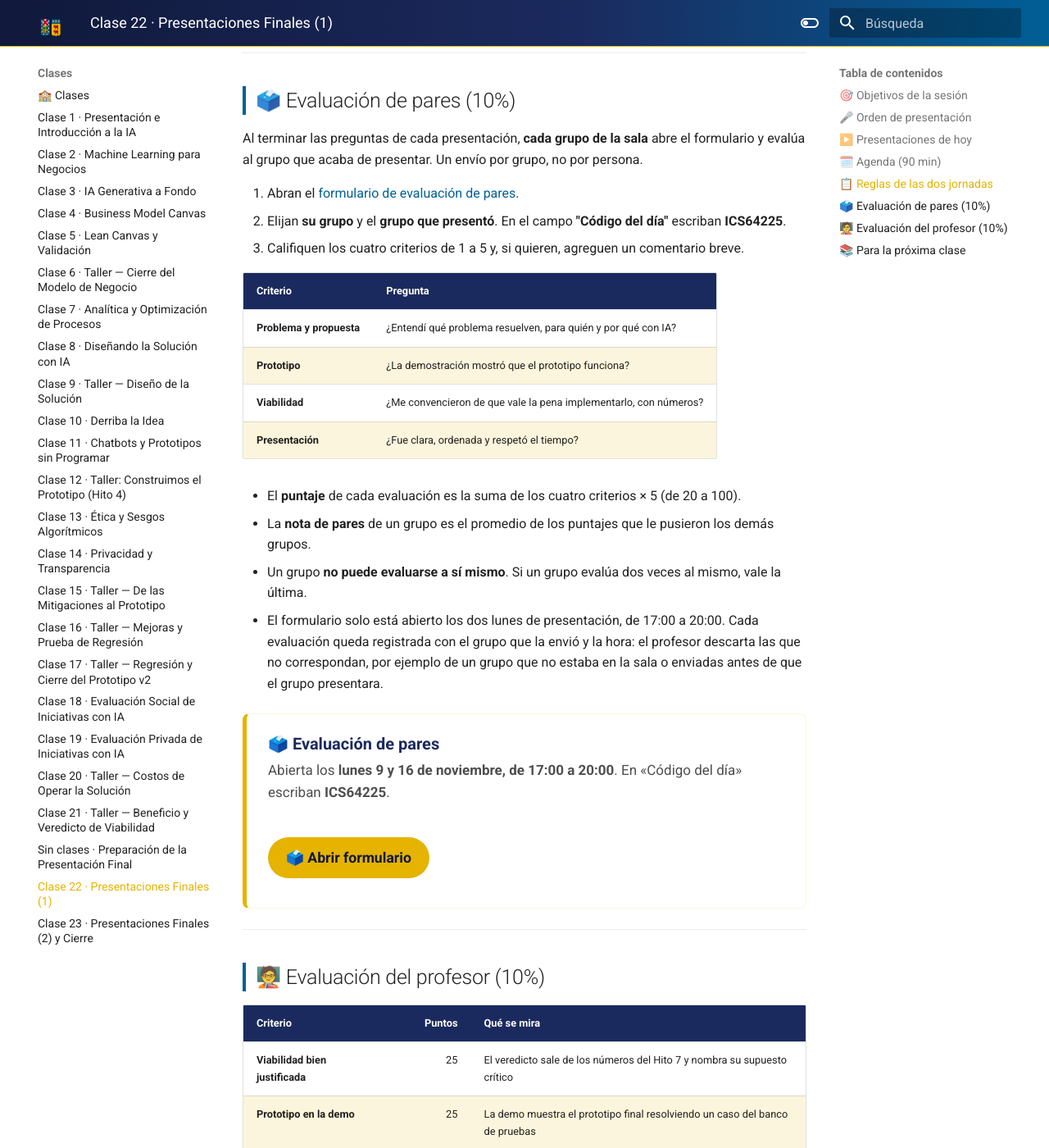
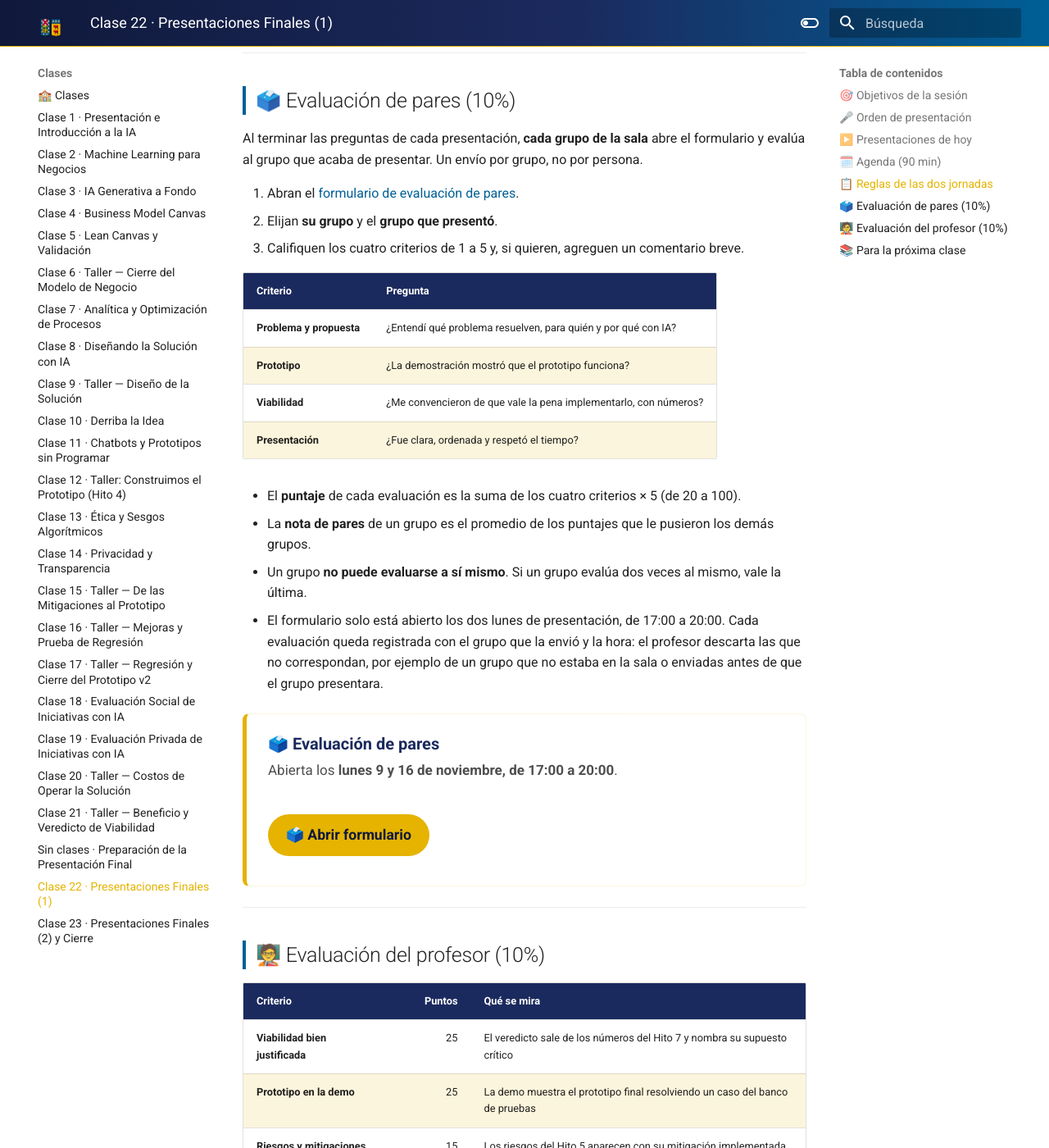
Before and after one commit to hizocar/ia-course-usm, an MkDocs documentation site: the page built from docs/clases/clase22.md, in a window 1280 px wide and 1400 px high, scrolled down 2999 px. Shown: the whole window at 82% size. Built offline with MkDocs 1.6.1 and Material for MkDocs 9.7.7, drawn with Linux system fonts in a browser that asks for light colours.

Commit message:
Peer review no longer asks for a code of the day
Co-Authored-By: Claude Opus 5.5 <noreply@anthropic.com>

```diff
--- a/docs/clases/clase22.md
+++ b/docs/clases/clase22.md
@@ -133,8 +133,7 @@ Al terminar las preguntas de cada presentación, **cada grupo de la sala** abre
 evalúa al grupo que acaba de presentar. Un envío por grupo, no por persona.
 
 1. Abran el [formulario de evaluación de pares](https://script.google.com/macros/s/AKfycbz7ZR7YRvRjDcpEgcjCeIcI8qzfBShLpPoxmYisZS4t8GeEDbEvAp9lg1sIrZKBiLyQ7A/exec?pares){target="_blank" rel="noopener"}.
-2. Elijan **su grupo** y el **grupo que presentó**. En el campo **"Código del día"** escriban
-   **ICS64225**.
+2. Elijan **su grupo** y el **grupo que presentó**.
 3. Califiquen los cuatro criterios de 1 a 5 y, si quieren, agreguen un comentario breve.
 
 | Criterio | Pregunta |
@@ -155,7 +154,7 @@ evalúa al grupo que acaba de presentar. Un envío por grupo, no por persona.
 <div class="usm-cta" markdown>
 <div class="usm-cta-text">
 <strong>🗳️ Evaluación de pares</strong>
-<span>Abierta los <strong>lunes 9 y 16 de noviembre, de 17:00 a 20:00</strong>. En «Código del día» escriban <strong>ICS64225</strong>.</span>
+<span>Abierta los <strong>lunes 9 y 16 de noviembre, de 17:00 a 20:00</strong>.</span>
 </div>
 [🗳️ Abrir formulario](https://script.google.com/macros/s/AKfycbz7ZR7YRvRjDcpEgcjCeIcI8qzfBShLpPoxmYisZS4t8GeEDbEvAp9lg1sIrZKBiLyQ7A/exec?pares){.usm-btn target="_blank" rel="noopener"}
 </div>
```
Also changed, not shown: docs/clases/clase23.md (+1 -1 lines), docs/entregas.md (+1 -1 lines).
